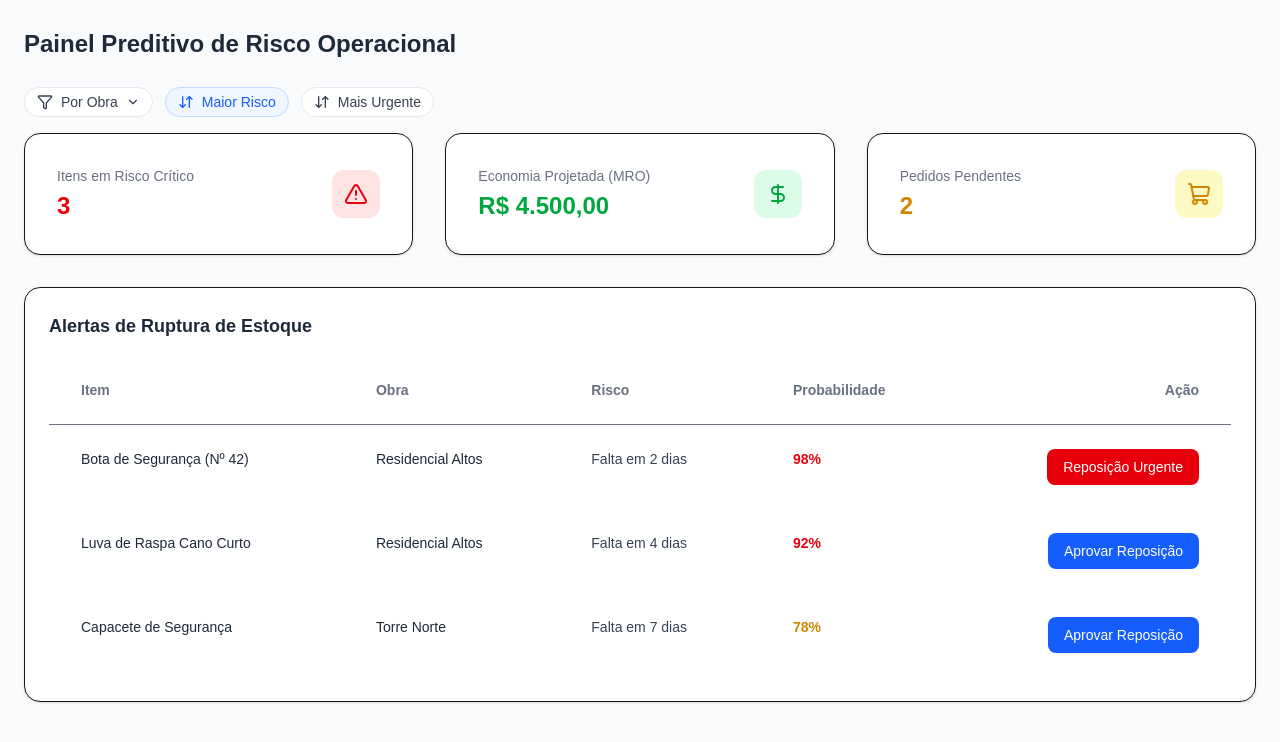
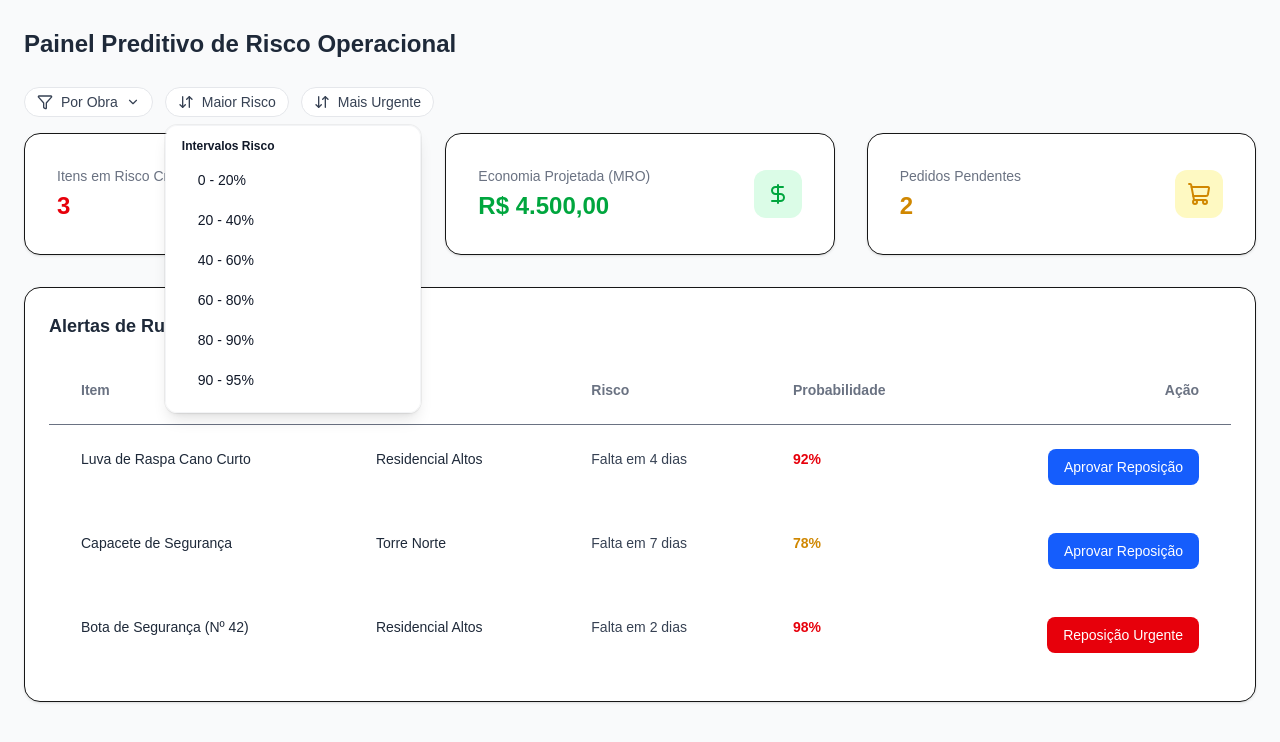
Before and after one commit to ggdonters/painel_preditivo, a Next.js app: page / in a window 1280 px wide. Both pictures are taken after a click on the button "Maior Risco". Shown: the top 742 px of the page. Built offline with nearby package versions, Linux system fonts and the light colour scheme.

Commit message:
feat(filters): risk-range dropdown with presets and custom min/max (portal)

```diff
--- a/app/page.tsx
+++ b/app/page.tsx
@@ -141,11 +141,22 @@ export default function Page() {
   const obraDropdownRef = React.useRef<HTMLDivElement | null>(null);
   const obraButtonRef = React.useRef<HTMLButtonElement | null>(null);
   const [dropdownCoords, setDropdownCoords] = React.useState<{ top: number; left: number; width: number } | null>(null);
+  // Risk dropdown state and refs
+  const [riskDropdownOpen, setRiskDropdownOpen] = React.useState(false);
+  const riskButtonRef = React.useRef<HTMLButtonElement | null>(null);
+  const [riskDropdownCoords, setRiskDropdownCoords] = React.useState<{ top: number; left: number; width: number } | null>(null);
+  const [riskMin, setRiskMin] = React.useState<number | null>(null);
+  const [riskMax, setRiskMax] = React.useState<number | null>(null);
+  const [riskPreset, setRiskPreset] = React.useState<string | null>(null);
 
   React.useEffect(() => {
     function onDocClick(e: MouseEvent) {
-      if (obraDropdownRef.current && !obraDropdownRef.current.contains(e.target as Node)) {
+      const target = e.target as Node;
+      if (obraDropdownRef.current && !obraDropdownRef.current.contains(target)) {
         setObraDropdownOpen(false);
+      }
+      if (riskDropdownOpen && riskButtonRef.current && !riskButtonRef.current.contains(target) && !(document.getElementById('risk-dropdown')?.contains(target))) {
+        setRiskDropdownOpen(false);
       }
     }
     document.addEventListener("click", onDocClick);
@@ -169,6 +180,23 @@ export default function Page() {
       window.removeEventListener("scroll", update);
     };
   }, [obraDropdownOpen]);
+
+  // risk dropdown positioning
+  React.useEffect(() => {
+    function update() {
+      if (riskButtonRef.current) {
+        const rect = riskButtonRef.current.getBoundingClientRect();
+        setRiskDropdownCoords({ top: rect.bottom, left: rect.left, width: rect.width });
+      }
+    }
+    if (riskDropdownOpen) update();
+    window.addEventListener("resize", update);
+    window.addEventListener("scroll", update);
+    return () => {
+      window.removeEventListener("resize", update);
+      window.removeEventListener("scroll", update);
+    };
+  }, [riskDropdownOpen]);
 
 
   function parseDays(risco: string) {
@@ -205,6 +233,15 @@ export default function Page() {
       result.sort((a, b) => b.prob - a.prob);
     } else if (activeSort === "urgent") {
       result.sort((a, b) => parseDays(a.risco) - parseDays(b.risco));
+    }
+
+    // apply risk range filter if set
+    if (riskMin !== null || riskMax !== null) {
+      result = result.filter((r) => {
+        const minOk = riskMin === null ? true : r.prob >= riskMin;
+        const maxOk = riskMax === null ? true : r.prob <= riskMax;
+        return minOk && maxOk;
+      });
     }
 
     setDisplayedRows(result);
@@ -312,15 +349,101 @@ export default function Page() {
             document.body
           )}
         </div>
+        <div className="relative">
+          <button
+            ref={riskButtonRef}
+            type="button"
+            onClick={() => {
+              if (riskButtonRef.current) {
+                const rect = riskButtonRef.current.getBoundingClientRect();
+                setRiskDropdownCoords({ top: rect.bottom, left: rect.left, width: rect.width });
+              }
+              setRiskDropdownOpen((s) => !s);
+            }}
+            className={`flex items-center whitespace-nowrap rounded-full border px-3 py-1 text-sm ${riskMin !== null || riskMax !== null ? "bg-blue-50 text-blue-600 border-blue-200" : "bg-white text-gray-700 border-gray-200"}`}
+          >
+            <ArrowDownUp size={16} className="mr-2" />
+            Maior Risco
+          </button>
 
-        <button
-          type="button"
-          onClick={() => setActiveSort((prev) => (prev === "risk" ? "none" : "risk"))}
-          className={`flex items-center whitespace-nowrap rounded-full border px-3 py-1 text-sm ${activeSort === "risk" ? "bg-blue-50 text-blue-600 border-blue-200" : "bg-white text-gray-700 border-gray-200"}`}
-        >
-          <ArrowDownUp size={16} className="mr-2" />
-          Maior Risco
-        </button>
+          {riskDropdownOpen && riskDropdownCoords && createPortal(
+            <div id="risk-dropdown" style={{ position: 'fixed', top: Math.min(Math.max(riskDropdownCoords.top + 8, 8), window.innerHeight - 40), left: Math.min(Math.max(riskDropdownCoords.left, 8), Math.max(window.innerWidth - 272 - 8, 8)) }} className="z-50">
+              <div className="w-64 bg-white text-gray-900 shadow-lg rounded-xl border border-gray-100 ring-1 ring-black/5 max-h-72 overflow-y-auto">
+                <div className="px-4 py-3 border-b">
+                  <p className="text-xs font-semibold mb-2 text-gray-900">Intervalos Risco</p>
+                  <div className="grid grid-cols-1 gap-1">
+                    {/* presets: 0-20, 20-40, 40-60, 60-80, 80-90, 90-95, 95-97.5, 97.5-100 */}
+                    {[
+                      { key: '0-20', label: '0 - 20%', min: 0, max: 20 },
+                      { key: '20-40', label: '20 - 40%', min: 20, max: 40 },
+                      { key: '40-60', label: '40 - 60%', min: 40, max: 60 },
+                      { key: '60-80', label: '60 - 80%', min: 60, max: 80 },
+                      { key: '80-90', label: '80 - 90%', min: 80, max: 90 },
+                      { key: '90-95', label: '90 - 95%', min: 90, max: 95 },
+                      { key: '95-975', label: '95 - 97.5%', min: 95, max: 97.5 },
+                      { key: '975-100', label: '97.5 - 100%', min: 97.5, max: 100 },
+                    ].map((p) => (
+                      <button
+                        key={p.key}
+                        type="button"
+                        onClick={() => { setRiskMin(p.min); setRiskMax(p.max); setRiskPreset(p.key); setRiskDropdownOpen(false); }}
+                        className="w-full text-left px-4 py-2 text-sm text-gray-900 hover:bg-gray-50"
+                      >
+                        {p.label}
+                      </button>
+                    ))}
+                  </div>
+                </div>
+
+                <div className="px-4 py-3 border-b">
+                  <p className="text-xs font-semibold mb-2 text-gray-900">Customizar intervalo</p>
+                  <div className="flex gap-2 items-center">
+                    <input
+                      aria-label="minimo risco"
+                      value={riskMin ?? ''}
+                      onChange={(e) => setRiskMin(e.target.value === '' ? null : parseFloat(e.target.value))}
+                      type="number"
+                      step="0.1"
+                      min={0}
+                      max={100}
+                      className="w-1/2 px-3 py-2 border rounded-md text-sm"
+                      placeholder="mín %"
+                    />
+                    <span className="text-sm">até</span>
+                    <input
+                      aria-label="maximo risco"
+                      value={riskMax ?? ''}
+                      onChange={(e) => setRiskMax(e.target.value === '' ? null : parseFloat(e.target.value))}
+                      type="number"
+                      step="0.1"
+                      min={0}
+                      max={100}
+                      className="w-1/2 px-3 py-2 border rounded-md text-sm"
+                      placeholder="máx %"
+                    />
+                  </div>
+                  <div className="mt-3 flex gap-2">
+                    <button
+                      type="button"
+                      onClick={() => { setRiskPreset('custom'); setRiskDropdownOpen(false); }}
+                      className="px-3 py-2 bg-blue-600 text-white rounded-md text-sm"
+                    >
+                      Aplicar
+                    </button>
+                    <button
+                      type="button"
+                      onClick={() => { setRiskMin(null); setRiskMax(null); setRiskPreset(null); setRiskDropdownOpen(false); }}
+                      className="px-3 py-2 bg-white border rounded-md text-sm"
+                    >
+                      Limpar
+                    </button>
+                  </div>
+                </div>
+              </div>
+            </div>,
+            document.body
+          )}
+        </div>
 
         <button
           type="button"
```
